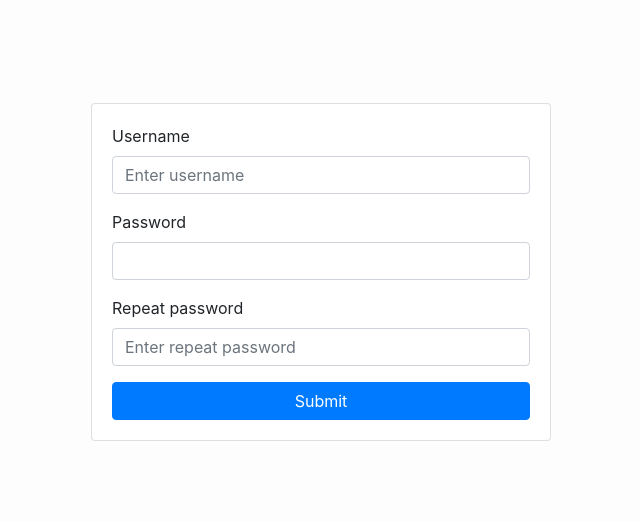
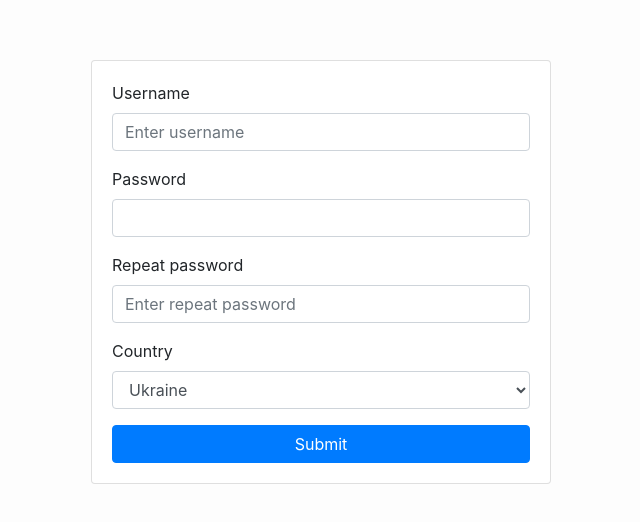
Before and after one commit to Anastasiya1982/reactFormPractic, a React (Create React App) app: page / in a window 1280 px wide. Shown: the part 128-650 px from the top of the page, without its empty margins (319-959 px from the left). Built offline with nearby package versions, Linux system fonts and the light colour scheme.

Commit message:
создаем селект универсальныйЭ

```diff
--- a/src/components/App.js
+++ b/src/components/App.js
@@ -1,4 +1,5 @@
 import React from "react";
+import countries from "../data/countries";
 
 export default class App extends React.Component {
 
@@ -9,6 +10,7 @@ export default class App extends React.Component {
       username:'',
       password:'',
       repeatPassword:'',
+      country:'1',
     }
   }
   onChange=(event)=>{
@@ -22,9 +24,25 @@ export default class App extends React.Component {
     event.preventDefault();
     console.log(this.username.value,this.password.value);
     console.log(this.state)
+  };
+
+  getOptionsItems=(items)=>{
+    return items.map(item => (
+        <option key={item.id}
+                value={item.id}>
+          {item.name}
+        </option>
+    ))
   }
 
   render() {
+
+    // const getOptionsCountries=countries.map(country => (
+    //       <option key={country.id}
+    //               value={country.id}>
+    //         {country.name}
+    //       </option>
+    //   ))
     return (
       <div className="form-container card">
         <form className="form card-body">
@@ -63,6 +81,17 @@ export default class App extends React.Component {
               onChange={this.onChange}
             />
           </div>
+          <div className="form-group">
+            <label htmlFor="country">Country</label>
+            <select className="form-control"
+                    id="country"
+                    value={this.state.country}
+                    name="country"
+                    onChange={this.onChange}
+            >
+               {this.getOptionsItems(countries)}
+             </select>
+          </div>
           <button type="submit" className="btn btn-primary w-100"
           onClick={this.onSubmit}
           >
```
